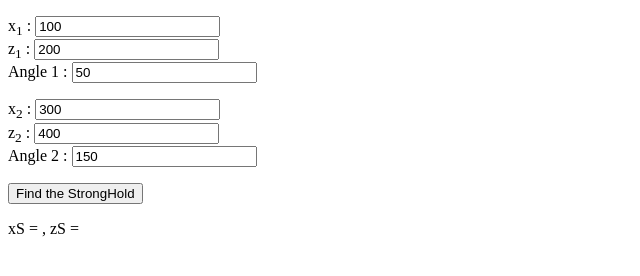
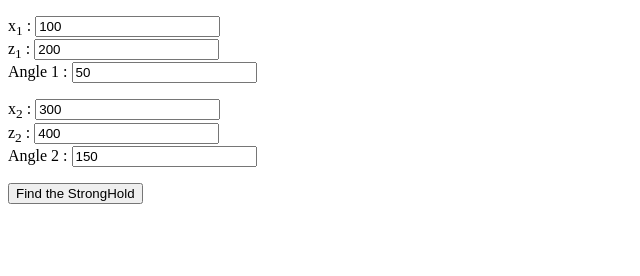
Before and after one commit to tmalahie/StrongHold-Finder, a plain HTML site: page stronghold-finder.html in a window 1280 px wide. Shown: the full height of the page, 0-640 px from the left. Drawn offline with Linux system fonts and the light colour scheme.

Commit message:
Correction du bug "display: none"
Erreur de noob : un ":" au lieu d'un ";" ^^

```diff
--- a/stronghold-finder.html
+++ b/stronghold-finder.html
@@ -5,7 +5,7 @@
 <meta charset="utf-8" />
 <style type="text/css">
 #result {
-	display: none:
+	display: none;
 }
 </style>
 <script type="text/javascript">
```
